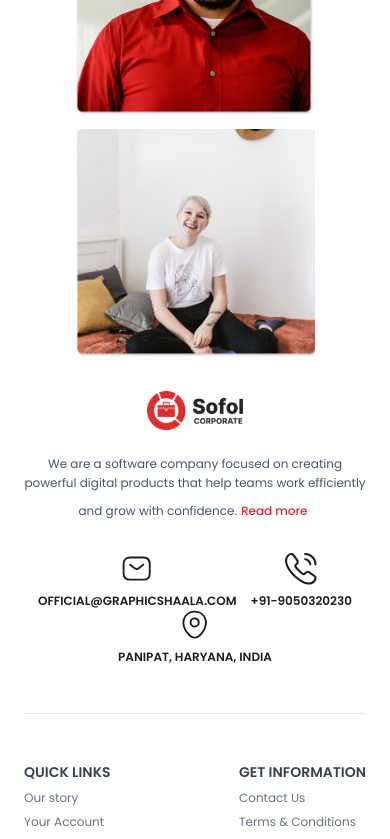
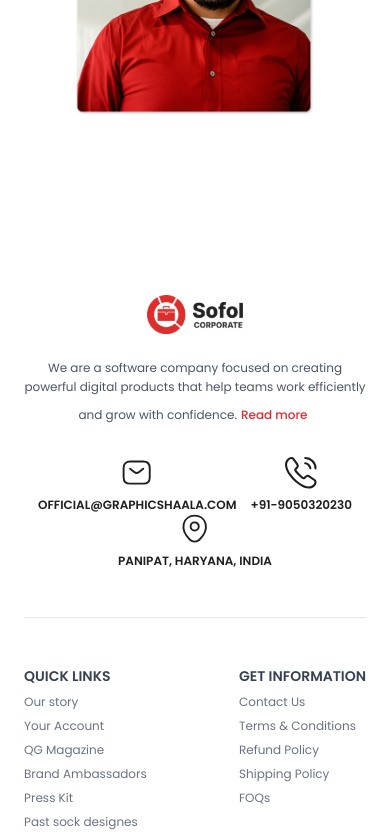
Before and after one commit to ABUBAKAR-DAHIR/Sofol, a React (Vite) app: page / in a window 390 px wide. Shown: the part 10300-11139 px from the top of the page. Built offline with nearby package versions, Linux system fonts and the light colour scheme.

Commit message:
making the videos section responsive

```diff
--- a/src/components/Footer.tsx
+++ b/src/components/Footer.tsx
@@ -8,7 +8,7 @@
   const isInView = useInView(ref, { once: true });
 
   return (
-    <footer aria-label="Footer section" className="w-full bg-white pt-24 flex flex-col">
+    <footer aria-label="Footer section" className="w-full bg-white md:pt-8 flex flex-col">
 
       {/* MAIN FOOTER */}
       <motion.div
--- a/src/components/Videos.tsx
+++ b/src/components/Videos.tsx
@@ -1,14 +1,15 @@
 import { Element } from "react-scroll"
-import { useRef, useState } from "react";
+import { useEffect, useRef, useState } from "react";
 import { motion, useInView } from "framer-motion";
 
 export default function Videos() {
     const ref = useRef(null);
     const isInView = useInView(ref, { once: true });
+    const [small, setSmall] = useState<boolean>(false)
 
     const [index, setIndex] = useState<number>(0)
 
-    const VISIBLE = 3
+    const VISIBLE = small ? 2 : 3;
 
     const next = () => {
         setIndex((curr) => curr >= images.length - 1  ? 0 : curr + 1 )
@@ -33,12 +34,17 @@
     });
 
 
-    // useEffect(()=>{
-    //     const imageSlider = setInterval(() => {
-    //         next()
-    //     }, 5000);
-    //     return re
-    // })
+    useEffect(() => {
+  const defineSmall = () => {
+    setSmall(window.innerWidth < 735);
+  };
+
+  defineSmall(); // run once on mount
+  window.addEventListener("resize", defineSmall);
+
+  return () => window.removeEventListener("resize", defineSmall);
+}, []);
+
   return (
     <motion.section aria-label="Videos"
         ref={ref}
```
